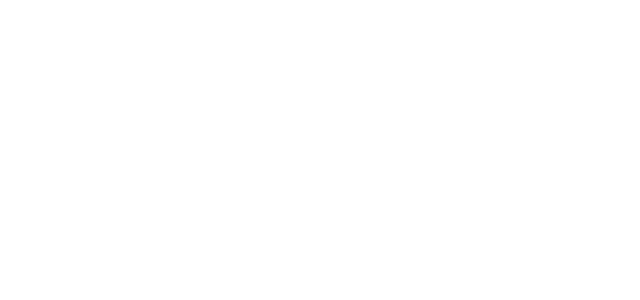
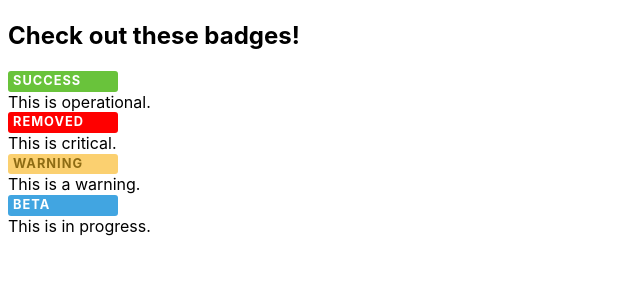
Before and after one commit to Jerune/Reusable-React, a React (Vite) app: page / in a window 1280 px wide. Shown: the top 300 px of the page, without its empty margins (0-640 px from the left). Built offline with nearby package versions, Linux system fonts and the light colour scheme.

Commit message:
Adding Reusable Badge Component

```diff
--- a/src/App.jsx
+++ b/src/App.jsx
@@ -1,9 +1,15 @@
 import React from 'react'
+import Badge from './components/Badge'
 
 function App () {
   return (
-    <div className="App">
-    </div>
+    <section>
+      <h1>Check out these badges!</h1>
+      <Badge color="green">Success</Badge> This is operational. <br />
+      <Badge color="red">Removed</Badge> This is critical. <br />
+      <Badge color="yellow">Warning</Badge> This is a warning. <br />
+      <Badge color="blue">Beta</Badge> This is in progress. <br />
+    </section>
   )
 }
 
--- /dev/null
+++ b/src/components/Badge.jsx
@@ -0,0 +1,15 @@
+import PropTypes from "prop-types";
+import React from "react";
+
+export default function Badge({children, color}){
+    return (
+        <div className={`badge ${color}`}>
+            {children}
+        </div>
+    )
+}
+
+Badge.propTypes = {
+    children: PropTypes.any,
+    color: PropTypes.string
+}
--- a/src/index.css
+++ b/src/index.css
@@ -3,68 +3,36 @@
   font-size: 16px;
   line-height: 24px;
   font-weight: 400;
-
-  color-scheme: light dark;
-  color: rgba(255, 255, 255, 0.87);
-  background-color: #242424;
-
-  font-synthesis: none;
-  text-rendering: optimizeLegibility;
-  -webkit-font-smoothing: antialiased;
-  -moz-osx-font-smoothing: grayscale;
-  -webkit-text-size-adjust: 100%;
 }
 
-a {
-  font-weight: 500;
-  color: #646cff;
-  text-decoration: inherit;
-}
-a:hover {
-  color: #535bf2;
+section {
+  line-height: 1.3;
 }
 
-body {
-  margin: 0;
-  display: flex;
-  place-items: center;
-  min-width: 320px;
-  min-height: 100vh;
+.badge {
+  padding: 2px 5px;
+  border-radius: 3px;
+  color: white;
+  font-size: .8rem;
+  font-weight: bold;
+  letter-spacing: 1px;
+  text-transform: uppercase;
+  max-width: 100px;
 }
 
-h1 {
-  font-size: 3.2em;
-  line-height: 1.1;
+.red {
+  background: red;
 }
 
-button {
-  border-radius: 8px;
-  border: 1px solid transparent;
-  padding: 0.6em 1.2em;
-  font-size: 1em;
-  font-weight: 500;
-  font-family: inherit;
-  background-color: #1a1a1a;
-  cursor: pointer;
-  transition: border-color 0.25s;
-}
-button:hover {
-  border-color: #646cff;
-}
-button:focus,
-button:focus-visible {
-  outline: 4px auto -webkit-focus-ring-color;
+.yellow {
+  background: #FBD070;
+  color: #8E6C14;
 }
 
-@media (prefers-color-scheme: light) {
-  :root {
-    color: #213547;
-    background-color: #ffffff;
-  }
-  a:hover {
-    color: #747bff;
-  }
-  button {
-    background-color: #f9f9f9;
-  }
+.green {
+  background: #69C33B;
 }
+
+.blue {
+  background: #41A5E1;
+}
```
